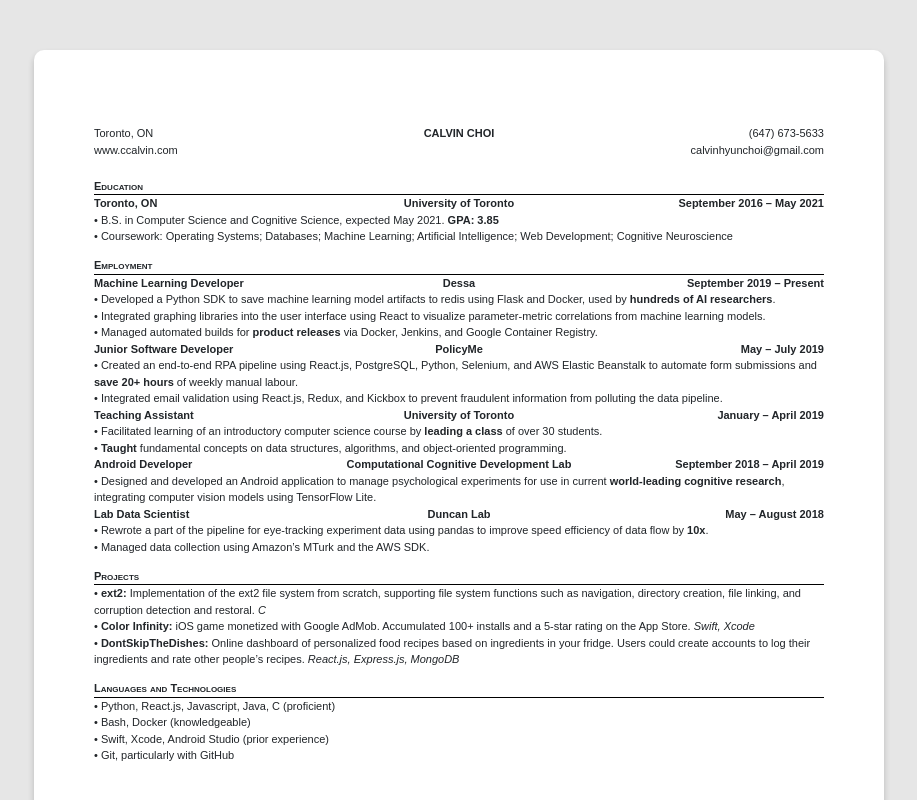
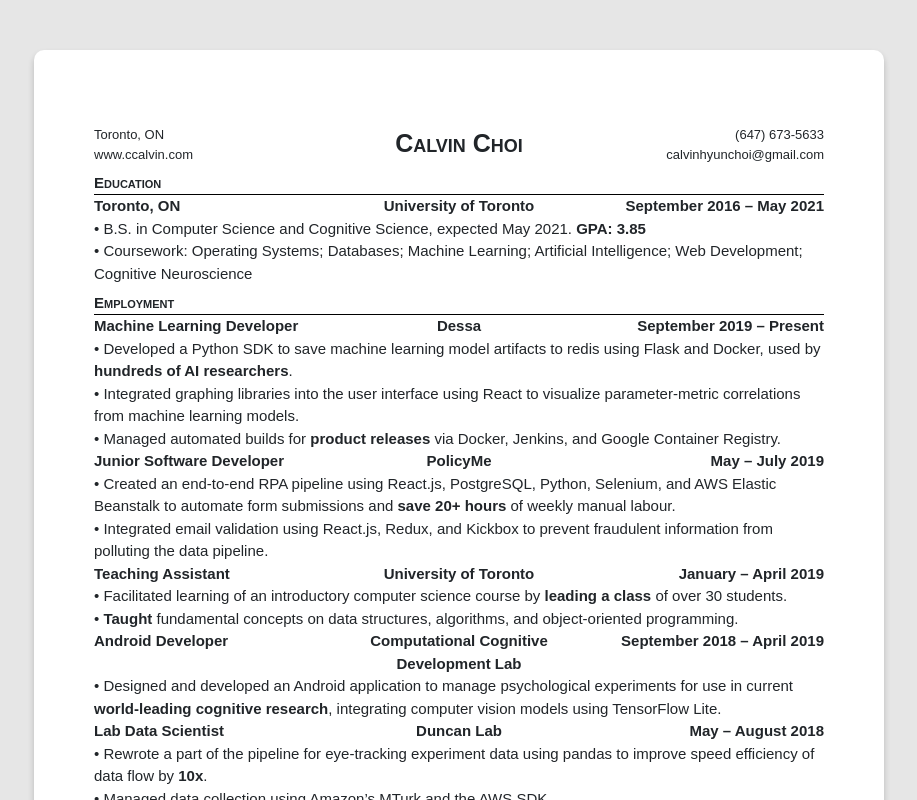
Before and after one commit to choi-calvin/choi-calvin.github.io, a React (Create React App) app: page / in a window 1280 px wide. Shown: the top 800 px of the page, without its empty margins (181-1098 px from the left). Built offline with nearby package versions, Linux system fonts and the light colour scheme.

Commit message:
Set font sizes

```diff
--- a/src/index.css
+++ b/src/index.css
@@ -2,7 +2,7 @@
   margin: 0;
   padding: 0;
   font-family: sans-serif;
-  font-size: 11px;
+  font-size: 15px;
   background-color: hsl(220, 0%, 90%);
   min-width: 950px;
 }
--- a/src/js/containers/Title.js
+++ b/src/js/containers/Title.js
@@ -5,14 +5,14 @@
   render() {
     return (
       <div className="title row">
-        <div className="column align-left">
+        <div className="column align-left font-small">
           Toronto, ON<br />
           www.ccalvin.com
         </div>
-        <div className="column align-center bold small-caps">
-          CALVIN CHOI
+        <div className="column align-center small-caps bold font-large">
+          Calvin Choi
         </div>
-        <div className="column align-right">
+        <div className="column align-right font-small">
           (647) 673-5633<br />
           calvinhyunchoi@gmail.com
         </div>
--- a/src/js/containers/common.css
+++ b/src/js/containers/common.css
@@ -25,3 +25,11 @@
 .small-caps {
   font-variant: small-caps;
 }
+
+.font-small {
+  font-size: 13px;
+}
+
+.font-large {
+  font-size: 25px;
+}
```
